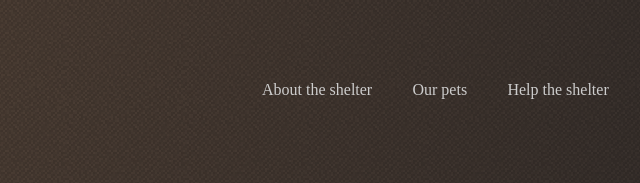
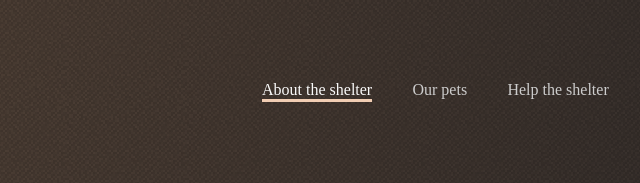
Before and after one commit to LinaSafina/Dog-Shelter, a website: page shelter/pages/main/index.html in a window 1280 px wide. Shown: the top 183 px of the page, 535-1175 px from the left. Drawn offline with Linux system fonts and the light colour scheme; files whose address does not match are found by name.

Commit message:
feat: add hover effect to the links on main page and add styles to a current link

```diff
--- a/shelter/pages/main/index.html
+++ b/shelter/pages/main/index.html
@@ -18,7 +18,9 @@
       </div>
       <nav class="nav-menu">
         <ul>
-          <li><a href="./index.html">About the shelter</a></li>
+          <li>
+            <a href="./index.html" class="current-link">About the shelter</a>
+          </li>
           <li><a href="../pets/index.html">Our pets</a></li>
           <li><a href="#help">Help the shelter</a></li>
           <li><a href="#footer">Contacts</a></li>
--- a/shelter/sass/layout/_header.scss
+++ b/shelter/sass/layout/_header.scss
@@ -31,6 +31,23 @@ header {
       li {
         a {
           color: $color-dark-s;
+          &:hover {
+            color: $color-light-s;
+            cursor: pointer;
+          }
+        }
+        .current-link {
+          color: $color-light-s;
+          position: relative;
+          &:after {
+            content: '';
+            display: block;
+            position: absolute;
+            left: 0;
+            width: 100%;
+            height: 3px;
+            background-color: $color-primary;
+          }
         }
       }
     }
```
Also changed, not shown: shelter/pages/pets/index.html (+14 -0 lines), shelter/pages/main/main.css, 1 other file.
